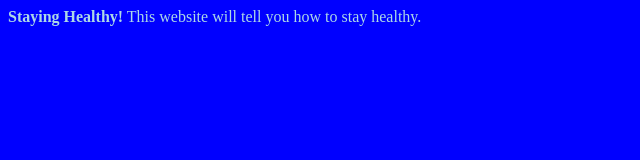
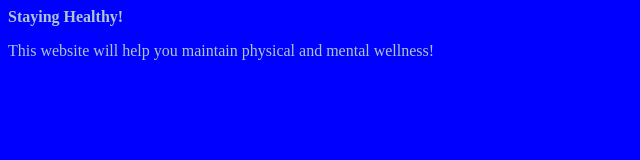
Before and after one commit to NRaj6/wellness, a plain HTML site: page index.html in a window 1280 px wide. Shown: the whole page, without its empty margins (0-640 px from the left). Drawn offline with Linux system fonts and the light colour scheme.

Commit message:
Update index.html

```diff
--- a/index.html
+++ b/index.html
@@ -10,7 +10,8 @@
 
 	<body>
 
-		This website will tell you how to stay healthy.
+
+        <p>This website will help you maintain physical and mental wellness!</p>
 
 	</body>
 
@@ -22,7 +23,7 @@
 
 		 background-color: blue;
 
-		color: #ADD8E6;
+		color: #aec6cf;
 
 		}
 
```
